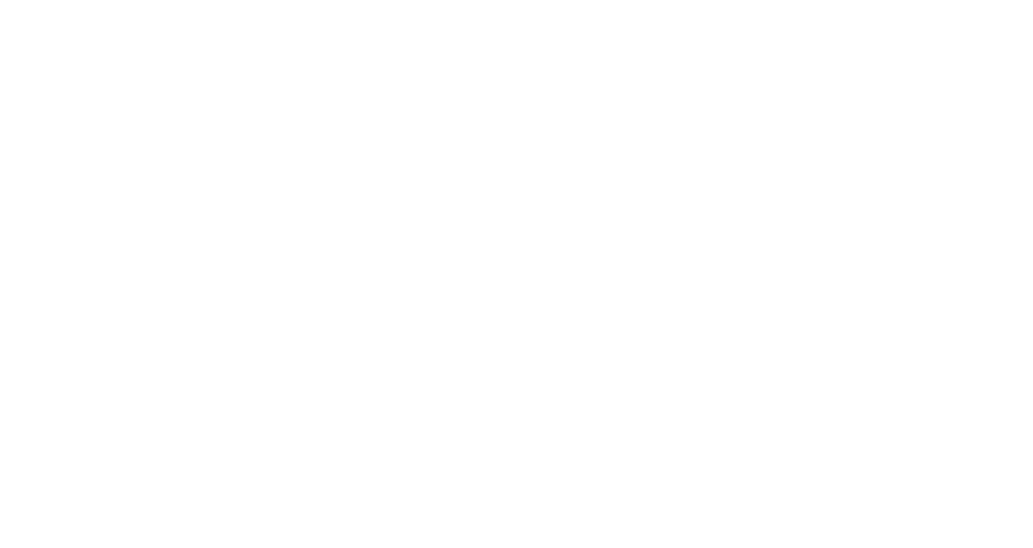
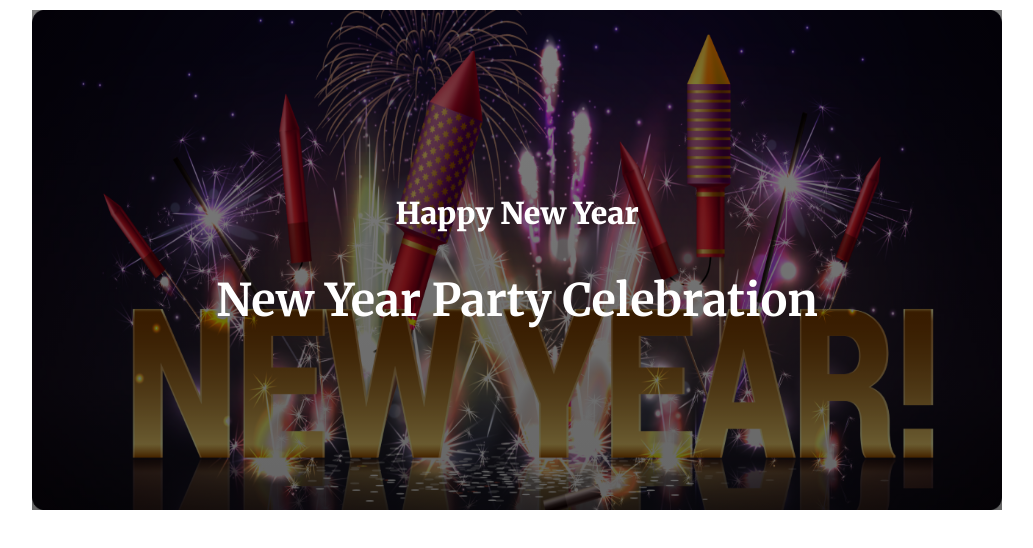
Before and after one commit to SayeedAlMasum/New-Year-Offer-Banner, a plain HTML site: page index.html in a window 1280 px wide. Shown: the whole page, without its empty margins (123-1156 px from the left). Drawn offline with Linux system fonts and the light colour scheme.

Commit message:
css added

```diff
--- a/index.html
+++ b/index.html
@@ -3,9 +3,25 @@
 <head>
     <meta charset="UTF-8">
     <meta name="viewport" content="width=device-width, initial-scale=1.0">
-    <title>Document</title>
+    <title>New Year</title>
+    <link rel="preconnect" href="https://fonts.googleapis.com">
+    <link rel="preconnect" href="https://fonts.gstatic.com" crossorigin>
+    <link href="https://fonts.googleapis.com/css2?family=Merriweather:wght@300;400;700;900&display=swap" rel="stylesheet">
+<link rel="stylesheet" href="styles/offer.css">
 </head>
 <body>
+    <header class="header">
 
+      <div class="new-year-div">
+        <p>Happy New Year</p>
+      <h2>New Year Party Celebration</h2>
+      </div>
+    </header>
+    <main>
+
+    </main>
+    <footer>
+
+    </footer>
 </body>
 </html>
--- /dev/null
+++ b/styles/offer.css
@@ -0,0 +1,24 @@
+body{
+    font-family:'Merriweather', serif ;
+}
+.new-year-div{
+    color: #FFFFFF;
+text-align: center;
+font-size: 30px;
+font-style: normal;
+font-weight: 900;
+line-height: 50px; /* 131.944% */
+padding: 150px;
+}
+.header{
+    background:linear-gradient(rgba(0,0,0,0.5),rgba(0,0,0,0.6)), url('../resources/Banner\ Image.png');
+    background-position: center;
+    background-size:970px 500px;
+    background-repeat: no-repeat;
+    border-radius: 16px;
+    border-radius: 16px;
+
+
+
+
+}
```
Also changed, not shown: offer.css (deleted).
